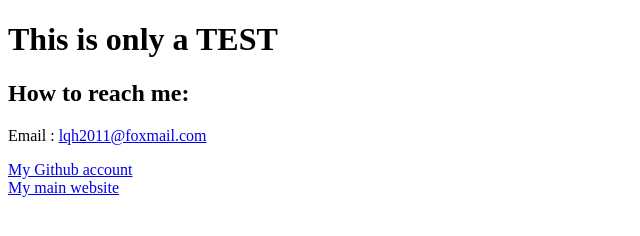
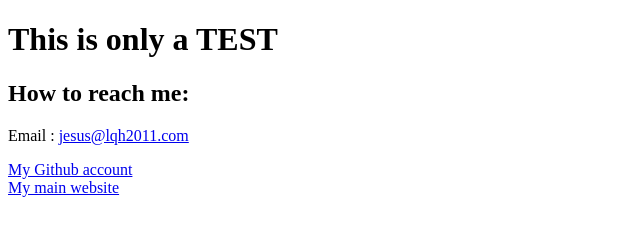
Before and after one commit to LQH-2011/testwebsite, a plain HTML site: page index.html in a window 1280 px wide. Shown: the full height of the page, 0-640 px from the left. Drawn offline with Linux system fonts and the light colour scheme.

Commit message:
Update index.html

```diff
--- a/index.html
+++ b/index.html
@@ -7,7 +7,7 @@
         </h1>
         <h2>How to reach me:</h2>
         <p>
-            Email : <a href="mailto:lqh2011@foxmail.com">lqh2011@foxmail.com</a>
+            Email : <a href="mailto:jesus@lqh2011.com">jesus@lqh2011.com</a>
         </p>
         <p>
             <a href="https://github.com/LQH-2011/">My Github account</a><br>
```
